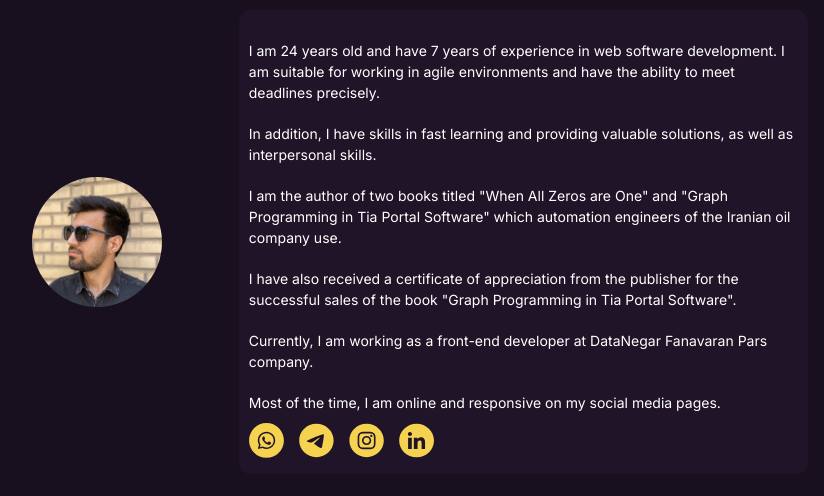
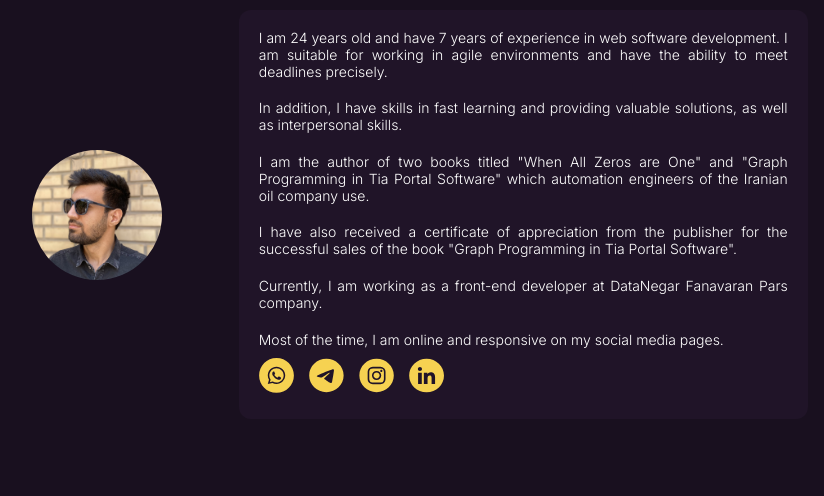
Before and after one commit to behrozsedighi/behrozsedighi.github.io, a Next.js app: page /Components/AboutMe/AboutMe in a window 1280 px wide. Shown: the top 496 px of the page, without its empty margins (259-1083 px from the left). Built offline with nearby package versions, Linux system fonts and the light colour scheme.

Commit message:
padding aboutme

```diff
--- a/pages/Components/AboutMe/AboutMe.jsx
+++ b/pages/Components/AboutMe/AboutMe.jsx
@@ -8,26 +8,26 @@ const AboutMe = ()=>{
          <Grid container direction="row" justifyContent="center" alignItems="center" sx={{mt:"10px"}}>
             <Grid item container xs={12} md={8} direction="row" justifyContent="center" alignItems="center">
                 <Grid item xs={12} md={4}>
-                    <Avatar alt="Behrouz Sedighi" src="/myImage.jpg" sx={{width:"130px",height:"130px",margin:"auto"}} />
+                    <Avatar alt="Behrouz Sedighi" src="/myImage.jpg" sx={{width:"130px",height:"130px",margin:{xs:"30px auto",md:"auto"}}} />
                 </Grid>
-                <Grid item container xs={11} md={8} sx={{borderRadius:"12px",backgroundColor:"customColor.BgElement",padding:"10px"}}>
+                <Grid item container xs={11} md={8} sx={{borderRadius:"12px",backgroundColor:"customColor.BgElement",padding:"20px"}}>
                     <Grid container  >
-                        <Typography variant="p" sx={{fontSize:"14px",mt:"20px"}}>
+                        <Typography variant="h2" sx={{fontSize:"14px",textAlign:"justify"}}>
                             I am 24 years old and have 7 years of experience in web software development. I am suitable for working in agile environments and have the ability to meet deadlines precisely.
                         </Typography>
-                        <Typography variant="p" sx={{fontSize:"14px",mt:"20px"}}>
+                        <Typography variant="h2" sx={{fontSize:"14px",mt:"20px",textAlign:"justify"}}>
                             In addition, I have skills in fast learning and providing valuable solutions, as well as interpersonal skills.
                         </Typography>
-                        <Typography variant="p" sx={{fontSize:"14px",mt:"20px"}}>
+                        <Typography variant="h2" sx={{fontSize:"14px",mt:"20px",textAlign:"justify"}}>
                             I am the author of two books titled "When All Zeros are One" and "Graph Programming in Tia Portal Software" which automation engineers of the Iranian oil company use.
                         </Typography>
-                        <Typography variant="p" sx={{fontSize:"14px",mt:"20px"}}>
+                        <Typography variant="h2" sx={{fontSize:"14px",mt:"20px",textAlign:"justify"}}>
                             I have also received a certificate of appreciation from the publisher for the successful sales of the book "Graph Programming in Tia Portal Software".
                         </Typography>
-                        <Typography variant="p" sx={{fontSize:"14px",mt:"20px"}}>
+                        <Typography variant="h2" sx={{fontSize:"14px",mt:"20px",textAlign:"justify"}}>
                             Currently, I am working as a front-end developer at DataNegar Fanavaran Pars company.
                         </Typography>
-                        <Typography variant="p" sx={{fontSize:"14px",mt:"20px"}}>
+                        <Typography variant="h2" sx={{fontSize:"14px",mt:"20px",textAlign:"justify"}}>
                             Most of the time, I am online and responsive on my social media pages.
                         </Typography>
                     </Grid>
```
